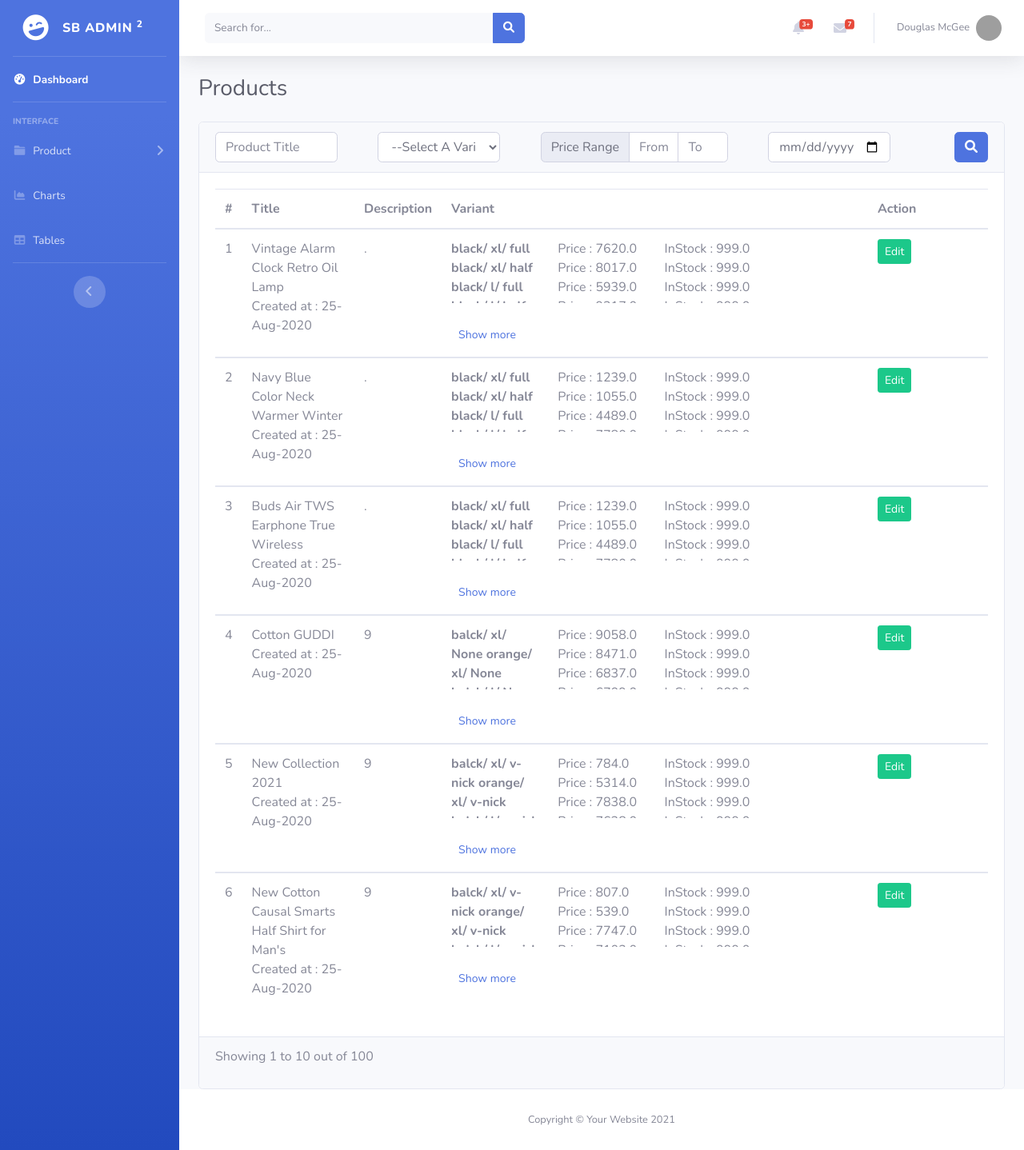
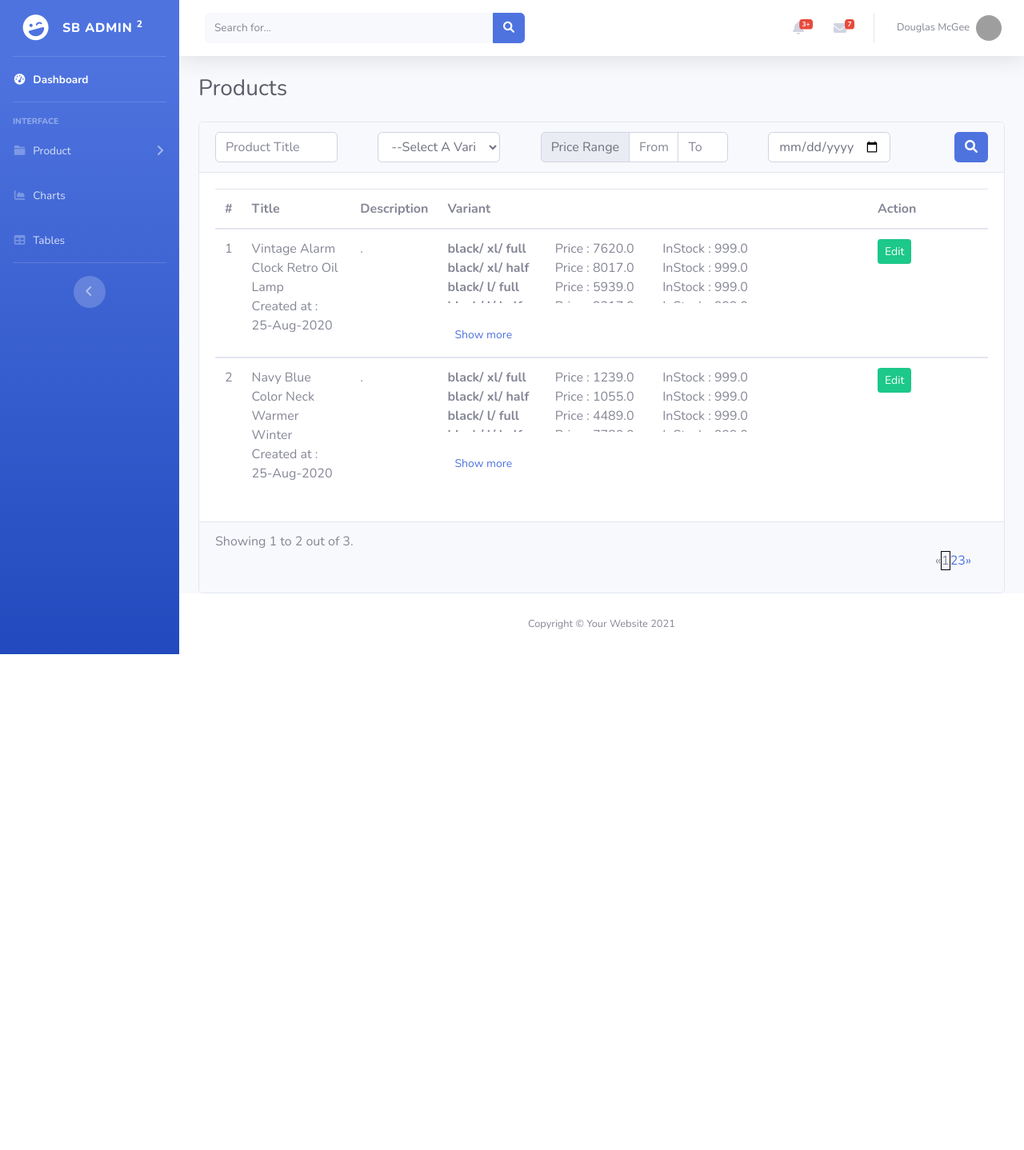
Before and after one commit to FozleRabbi10/django-coding-test, a Django app: page /product/list/ in a window 1280 px wide. Shown: the whole page at 80% size. After the commit the page ends 818 px from the top, so only its background shows below. Run offline with Django 3.2, Linux system fonts and the light colour scheme; data comes from the database, SQL or seed files in the repository; some libraries are stand-ins or nearby versions; grey boxes are pictures that could not be loaded.

Commit message:
added pagination

```diff
--- a/product/templates/products/list.html
+++ b/product/templates/products/list.html
@@ -139,12 +139,37 @@
     <div class="card-footer">
         <div class="row justify-content-between">
             <div class="col-md-6">
-                <p>Showing 1 to 10 out of 100</p>
+                <span class="current">
+                    Showing {{ page_obj.number }} to 2 out of {{ page_obj.paginator.num_pages }}.
+                </span>
             </div>
             <div class="col-md-2">
 
             </div>
         </div>
-    </div>
+        <div style="padding-left:900px ;">
+            {% if is_paginated %}
+                <ul class="pagination">
+            {% if page_obj.has_previous %}
+                <li><a href="?page={{ page_obj.previous_page_number }}">&laquo;</a></li>
+            {% else %}
+                <li class="disabled"><span>&laquo;</span></li>
+            {% endif %}
+            {% for i in paginator.page_range %}
+            {% if page_obj.number == i %}
+                <li class="active"><span style="border:1px solid black;" width="10px" height="10px">{{ i }} <span class="sr-only">(current)</span></span></li>
+            {% else %}
+                    <li><a href="?page={{ i }}">{{ i }}</a></li>
+            {% endif %}
+            {% endfor %}
+            {% if page_obj.has_next %}
+                    <li><a href="?page={{ page_obj.next_page_number }}">&raquo;</a></li>
+            {% else %}
+                    <li class="disabled"><span>&raquo;</span></li>
+            {% endif %}
+                </ul>
+            {% endif %}
+</div>
+</div>
 </div>
 {% endblock %}
--- a/product/views/product.py
+++ b/product/views/product.py
@@ -1,6 +1,7 @@
 from django.views import generic
 from django.views.generic import ListView
 from product.models import Variant, Product
+from django.core.paginator import Paginator
 
 
 class CreateProductView(generic.TemplateView):
@@ -15,6 +16,7 @@ class CreateProductView(generic.TemplateView):
 
 
 class ProductList(ListView):
+    paginate_by = 2
     model = Product
     context_object_name = 'product_list'
     template_name = 'products/list.html'
```
